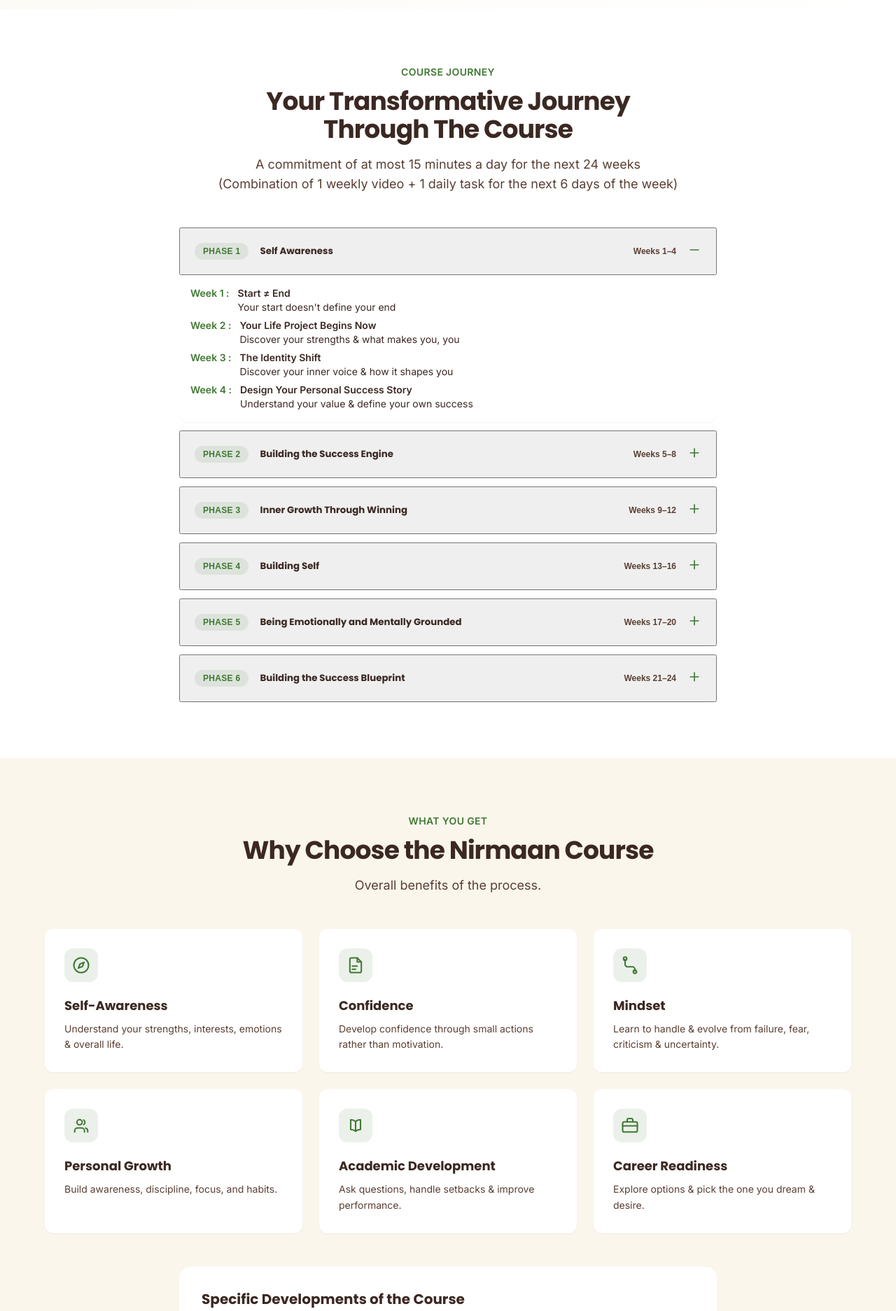
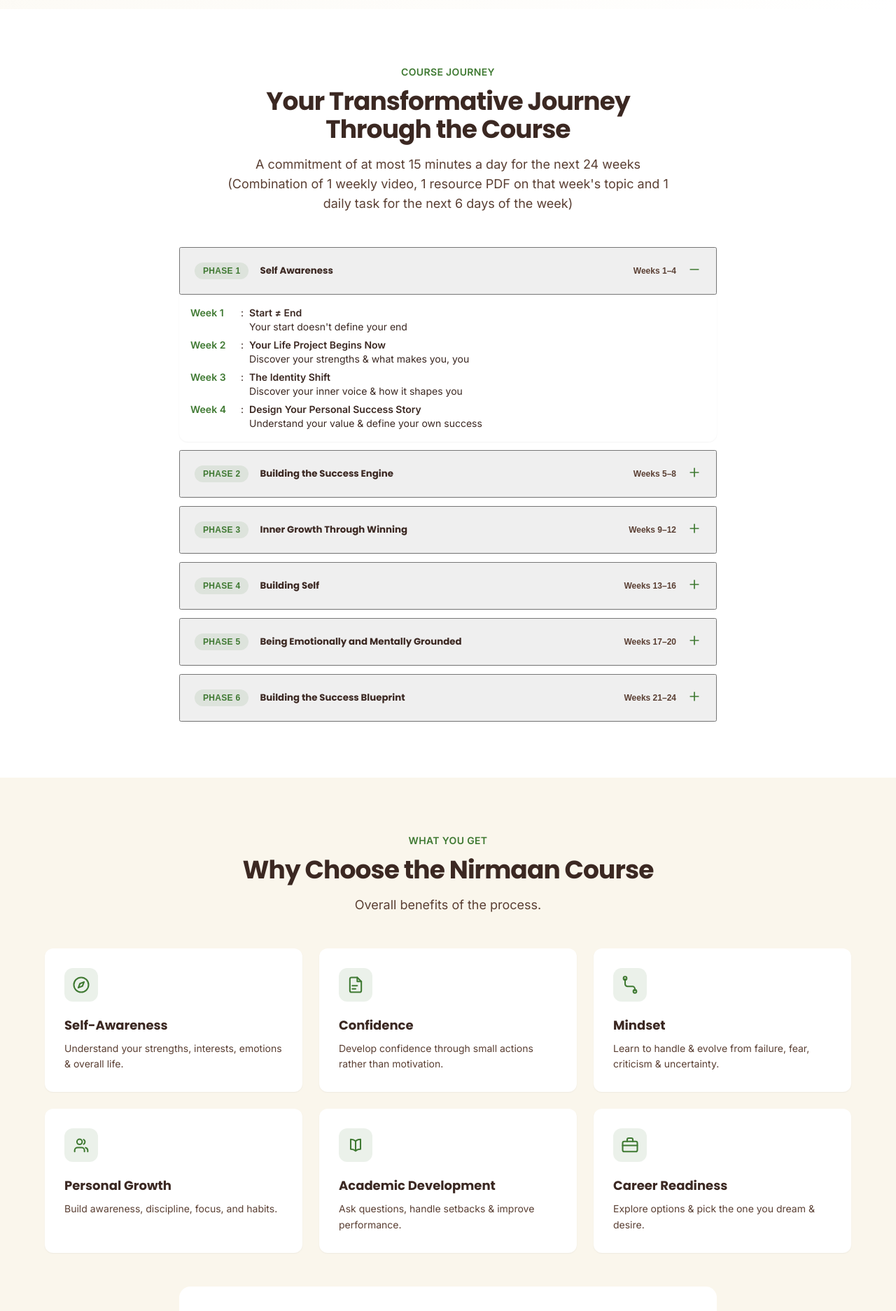
Before and after one commit to rajnishfrost/svastrino-frontend, a React (Vite) app: page /skill-build/nirmaan in a window 1280 px wide. Shown: the part 640-2513 px from the top of the page at 70% size. Built offline with nearby package versions, Linux system fonts and the light colour scheme; no server answers.

Commit message:
changes suggested by vanshika

```diff
--- a/src/pages/user/homepage/sections/NirmaanHighlight.jsx
+++ b/src/pages/user/homepage/sections/NirmaanHighlight.jsx
@@ -8,7 +8,8 @@
  */
 const POINTS = [
   "Youth-Focused Life & Career Development Course",
-  "24 Videos With Real-Life Concepts & Examples",
+  "24 Videos with Real-Life Concepts & Examples",
+  "Weekly Resource PDF with Extra Depth on Each Topic",
   "Daily 10-Minute Tasks to Build Habits, Mindsets & Skills",
   "Learn at Your Own Pace ",
   "Find a ‘New You’ Through the Course",
--- a/src/pages/user/nirmaanpage/sections/Benefits.jsx
+++ b/src/pages/user/nirmaanpage/sections/Benefits.jsx
@@ -114,7 +114,7 @@
         </div>
 
         <div className="mx-auto mt-12 max-w-3xl rounded-2xl border border-nirmaan-sand bg-white p-8">
-          <h3 className="font-display text-xl font-bold text-nirmaan-brown">
+          <h3 className="font-display text-xl font-bold text-nirmaan-brown text-center">
             Specific Developments of the Course
           </h3>
           <ul className="mt-5 grid gap-x-8 gap-y-2.5 sm:grid-cols-2">
--- a/src/pages/user/nirmaanpage/sections/Journey.jsx
+++ b/src/pages/user/nirmaanpage/sections/Journey.jsx
@@ -125,13 +125,13 @@
       <div className="container">
         <div className="mx-auto max-w-2xl text-center">
           <p className="text-sm font-semibold uppercase tracking-wide text-nirmaan-green">Course Journey</p>
-          <h2 className="capitalize mt-3 font-display text-3xl font-extrabold tracking-tight text-nirmaan-brown sm:text-4xl">
-            Your Transformative Journey Through the course
+          <h2 className="mt-3 font-display text-3xl font-extrabold tracking-tight text-nirmaan-brown sm:text-4xl">
+            Your Transformative Journey Through the Course
           </h2>
           <p className="mt-4 text-lg text-nirmaan-brown-soft">
             {/* A commitment of at most 15 minutes a day for the next 24 weeks — one weekly video, then one short task on each of the next six days. */}
             A commitment of at most 15 minutes a day for the next 24 weeks
-            <br />(Combination of 1 weekly video + 1 daily task for the next 6 days of the week)
+            <br />(Combination of 1 weekly video, 1 resource PDF on that week's topic and 1 daily task for the next 6 days of the week)
           </p>
         </div>
 
@@ -170,8 +170,8 @@
                     className="space-y-1.5 border-t border-nirmaan-sand px-4 py-4 text-sm text-nirmaan-brown marker:font-semibold marker:text-nirmaan-green"
                   >
                     {p.weeks.map((w, j) => (
-                      <li key={w} className="pl-0 flex justify-start items-start gap-3">
-                        <div className={`text-nirmaan-green font-semibold whitespace-nowrap`}>Week {p.n*4-4+j+1} :</div>
+                      <li key={w} className="pl-0 flex justify-start items-start gap-2">
+                        <div className={`text-nirmaan-green font-semibold whitespace-nowrap w-16`}>Week {p.n*4-4+j+1}</div>:
                         <div className={``}>
                           <span className={`font-semibold`}>{w.text}</span><br/>
                           <span>{w.subText}</span>
--- a/src/pages/user/psychometricpage/sections/StudentJourney.jsx
+++ b/src/pages/user/psychometricpage/sections/StudentJourney.jsx
@@ -92,9 +92,9 @@
   }, [])
 
   return (
-    <section className="overflow-hidden bg-white py-16 md:py-20">
+    <section className="overflow-hidden bg-nirmaan-brown py-16 md:py-20">
       <div className="container">
-        <h2 className="text-center font-display text-3xl font-extrabold tracking-tight text-nirmaan-brown sm:text-4xl">
+        <h2 className="text-center font-display text-3xl font-extrabold tracking-tight text-white sm:text-4xl">
           Student Journey
         </h2>
 
```
